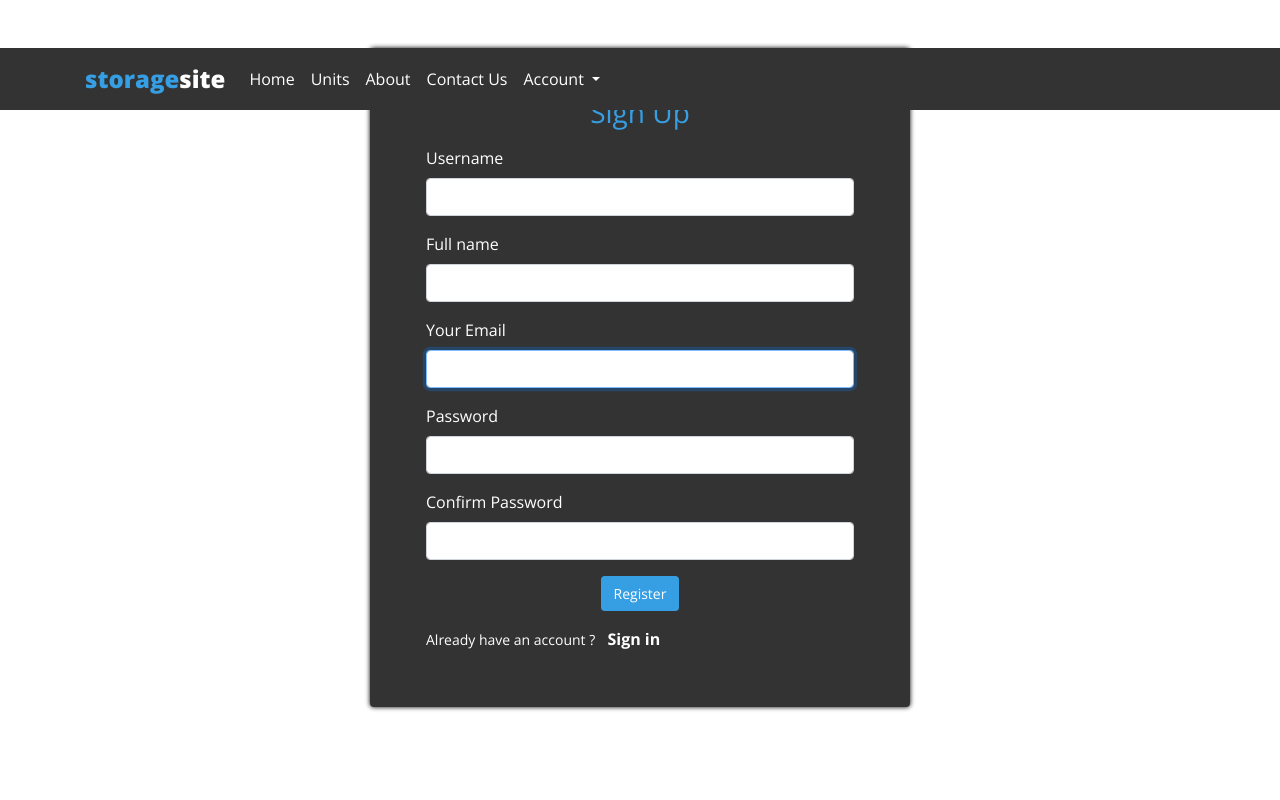
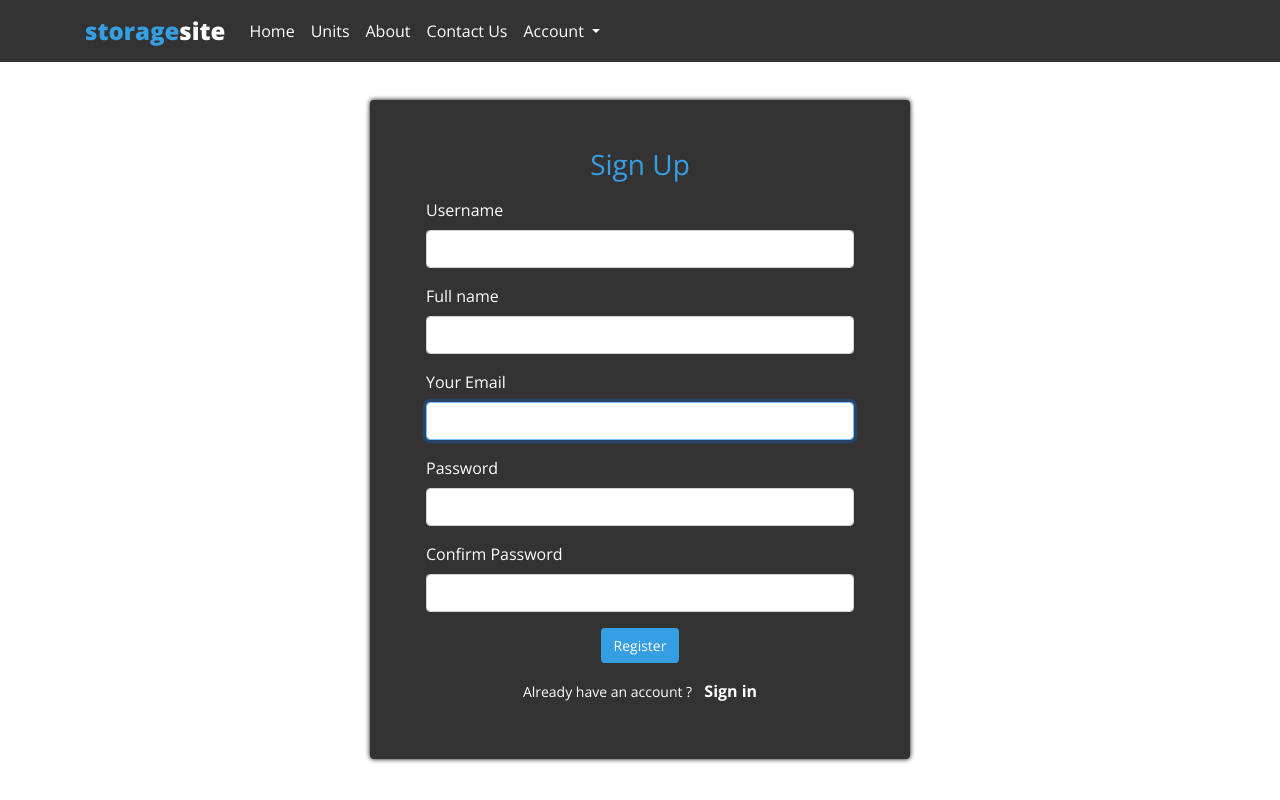
Before and after one commit to layersony/storagesite, a Django app: page /accounts/register/ in a window 1280 px wide. Run offline with Django 3.2, Linux system fonts and the light colour scheme; some libraries are stand-ins or nearby versions.

Commit message:
registration ui/ux bug fixed

```diff
--- a/mainapp/templates/registration/register.html
+++ b/mainapp/templates/registration/register.html
@@ -1,8 +1,8 @@
 {% extends 'registration/base.html' %}
 
 {% block content %}
-<div class="container loginform d-flex justify-content-center align-items-center mt-5">
-  <div class="d-flex dflogin">
+<div class="container loginform d-flex justify-content-center align-items-center">
+  <div class="d-flex dfregi">
     <div class="col-md-12 p-5">
       <div class="panel panel-default text-white">
         <div class="panel-heading">
@@ -87,7 +87,7 @@
             <div class="text-center">
               <button class="btn allbtn" type="submit">Register</button>
             </div>
-            <div class="mx-auto">
+            <div class="mx-auto text-center">
               <p class="mb-0 mt-3"><small class="mr-2">Already have an account ?</small> <a href="{% url 'login' %}" class="text-white font-weight-bold">Sign in</a></p>
             </div>
           </form>
--- a/static/css/login.css
+++ b/static/css/login.css
@@ -6,7 +6,11 @@ html {
 }
 .dflogin{
   width: 50%;
+}
 
+.dfregi{
+  width: 50%;
+  margin-top: 100px;
 }
 
 .col-md-12{
@@ -29,4 +33,7 @@ html {
   .dflogin{
     width: 100%;
   }
+  .dfregi{
+    width: 100%;
+  }
 }
```
